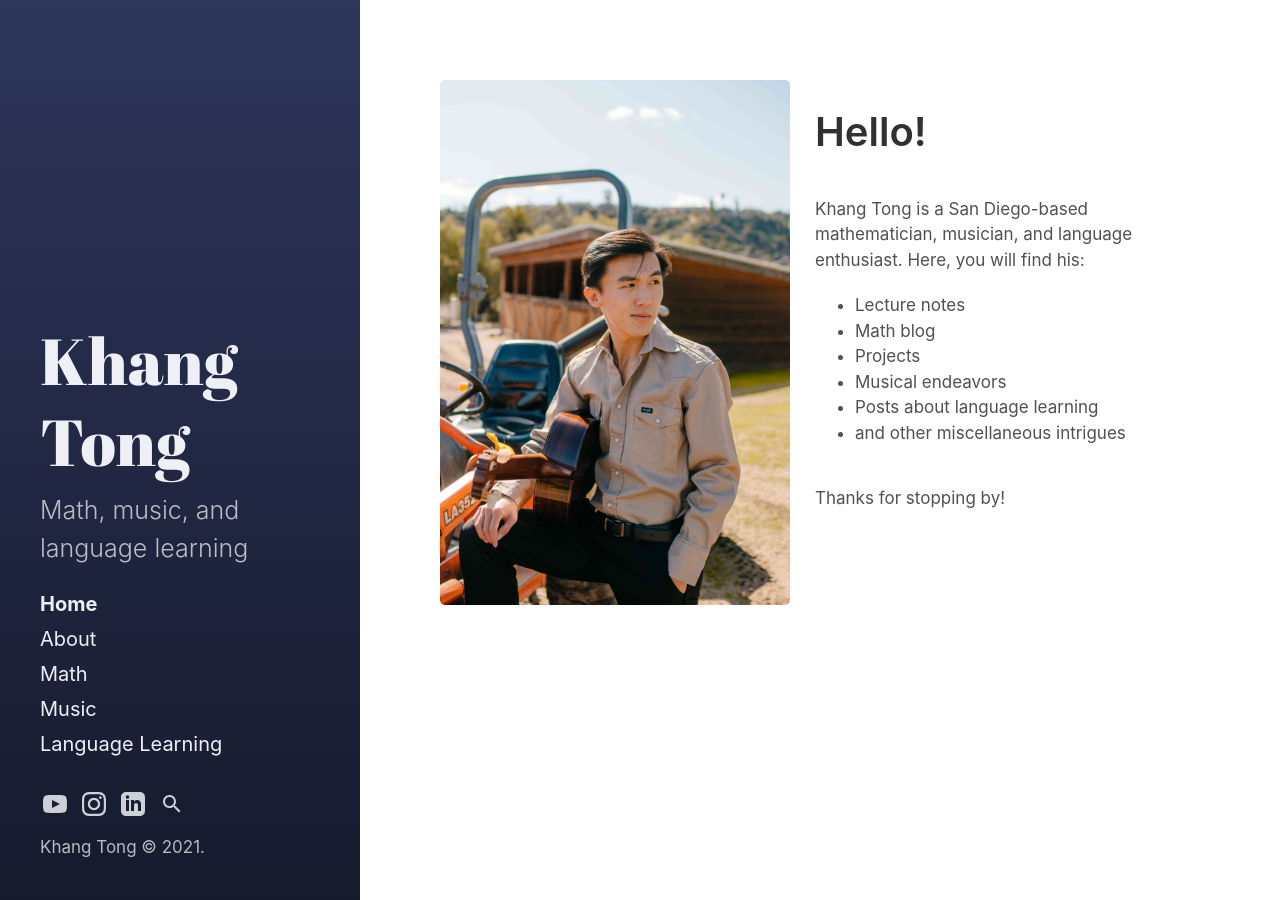
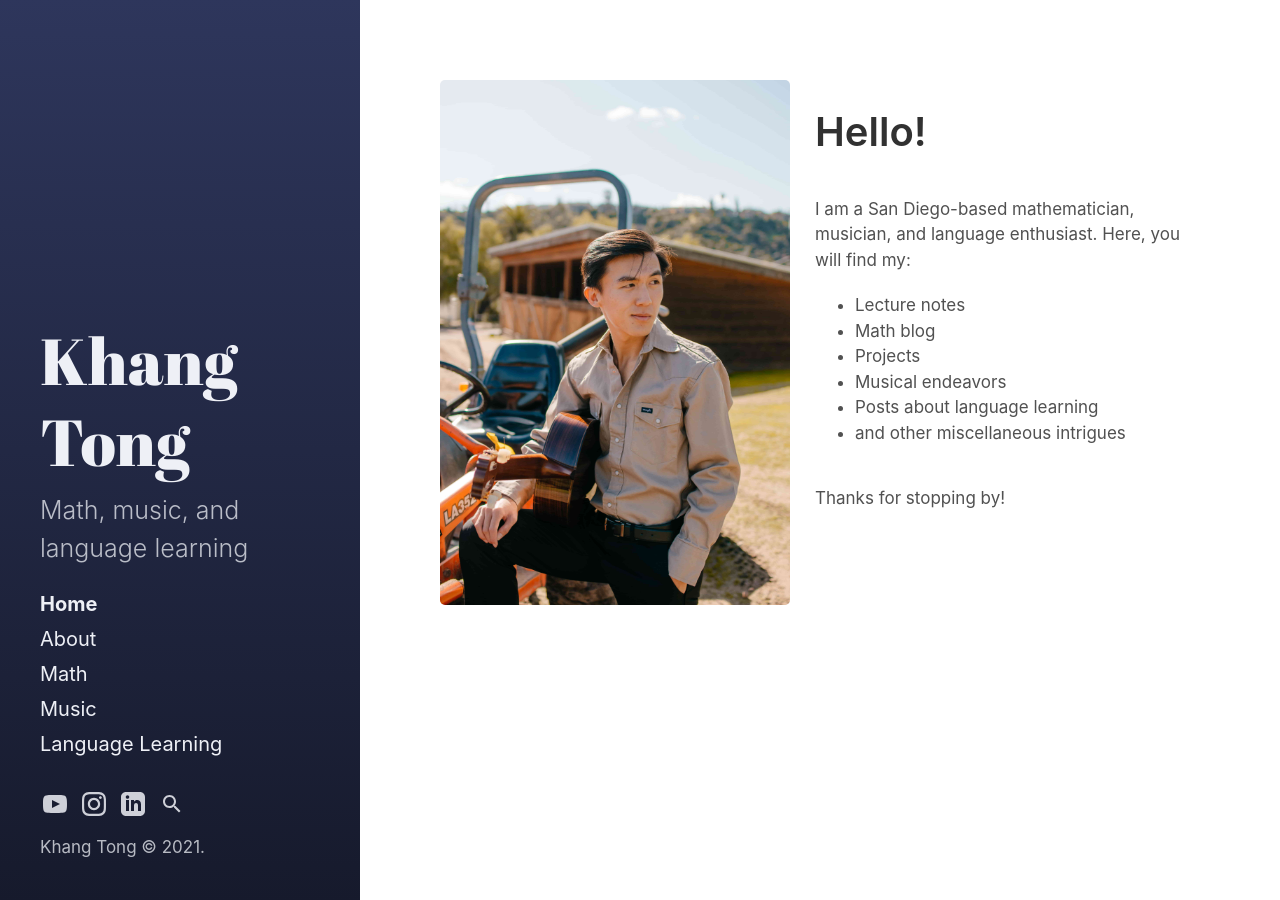
Before and after one commit to hophopkhangaroo/khangtong, a Jekyll site: the page built from index.html, in a window 1280 px wide. Built offline with Jekyll 4.4.1, drawn with Linux system fonts in a browser that asks for light colours; the list of posts is cut into pages by our own code.

Commit message:
Update home page to first person

```diff
--- a/index.html
+++ b/index.html
@@ -6,8 +6,8 @@ title: Home
 <img src="assets/img/khang-home.JPG" width="350" style="float:left; margin:0 25px 10px 0;" alt="Home page image"/>
 
 <h1 style="margin-bottom:2rem;">Hello!</h1>
-<p>Khang Tong is a San Diego-based mathematician, musician, and language enthusiast.
-Here, you will find his:</p>
+<p>I am a San Diego-based mathematician, musician, and language enthusiast.
+Here, you will find my:</p>
     <ul style="overflow:hidden;">
         <li>Lecture notes</li>
         <li>Math blog</li>
```
